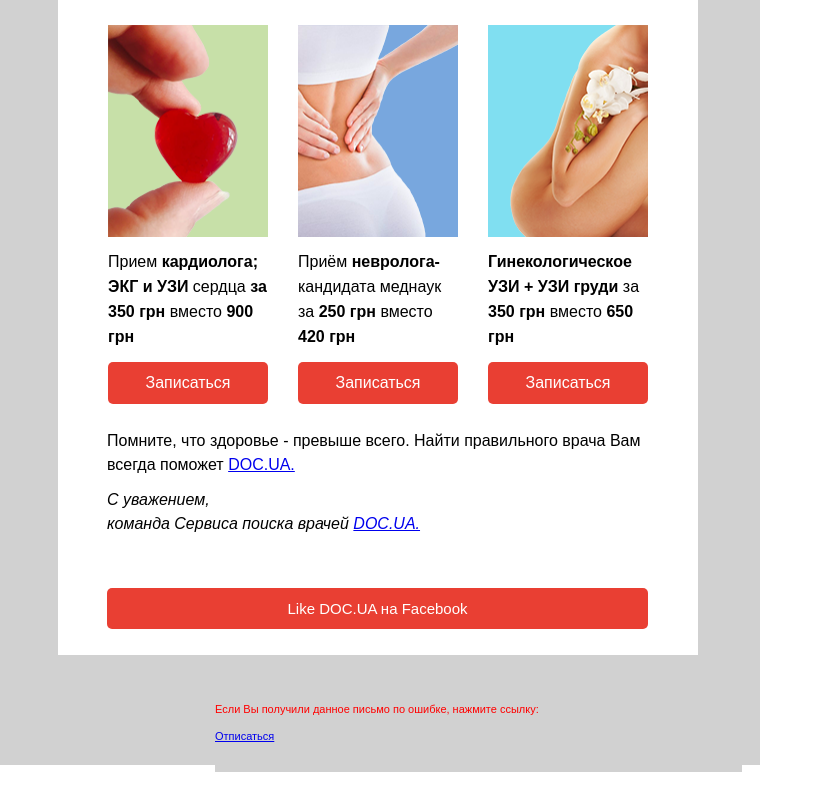
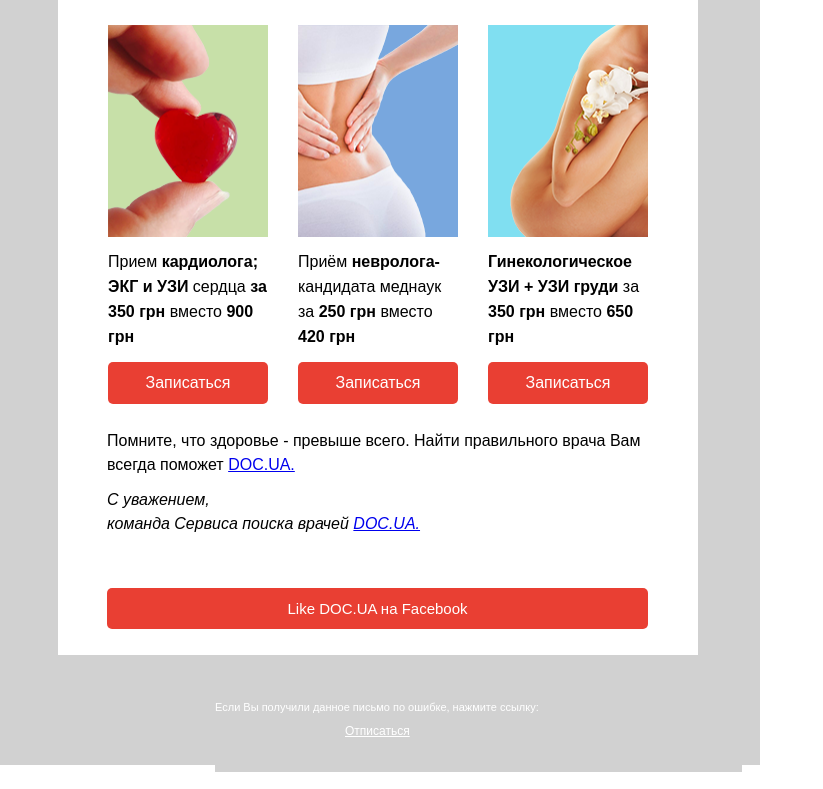
Before and after one commit to ksi81/Work-5-doc_ua_src-, a plain HTML site: page index.html in a window 1280 px wide. Shown: the part 926-1715 px from the top of the page, without its empty margins (0-823 px from the left). Drawn offline with Linux system fonts and the light colour scheme.

Commit message:
fix a link

```diff
--- a/css/master.css
+++ b/css/master.css
@@ -169,12 +169,21 @@ span {
     height: 82px;
     background: #d1d1d1;
     float: left;
-    color: red;
+    color: white;
     text-align: center;
     margin: 35px 10px 17px 157px;
     font-size: 11px;
     text-align: center;
 }
+.row-otp a{
+	margin-top: 10px;
+    margin-left: 130px;
+    font-size: 12px;
+    color: white;
+}
+.row-otp span{
+	line-height: 120%
+}
 
 
 .clearfix{
--- a/index.html
+++ b/index.html
@@ -74,7 +74,7 @@
   </div>
    <div class="row-otp">
 <span>Если Вы получили данное письмо по ошибке, нажмите ссылку:</span>
-<span><a href="www.doc.ua" link="white">Отписаться</a></span>
+<span><a href="www.doc.ua" alink="#ff0000">Отписаться</a></span>
     </div>
 
 </div>
```
